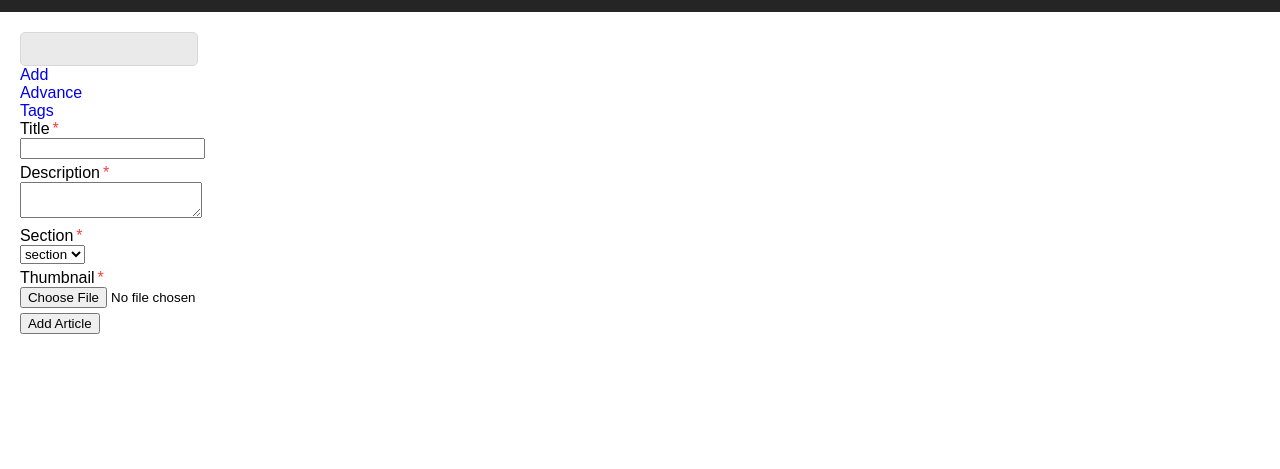
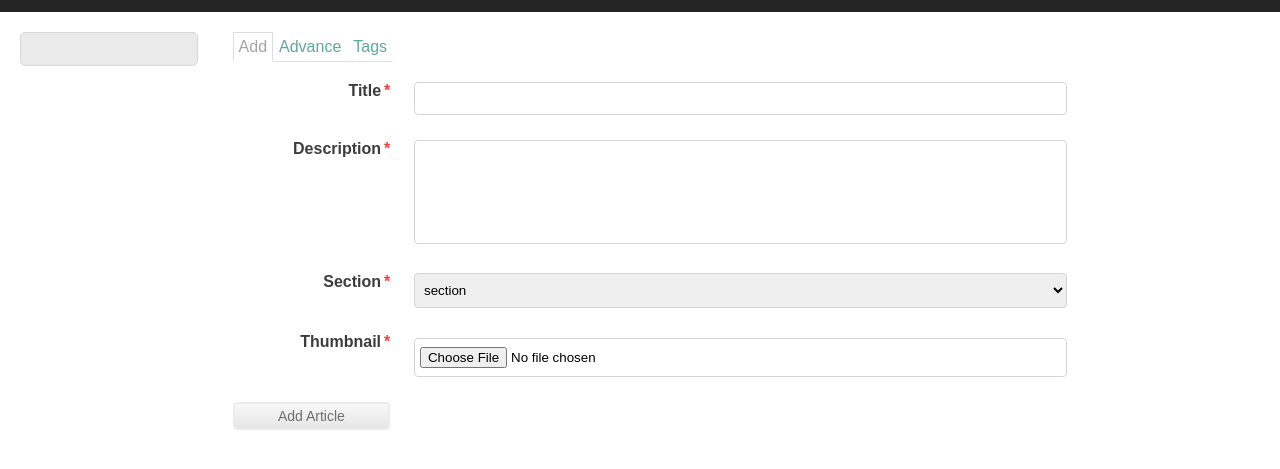
Before and after one commit to psanjeetprdxn/NEWSMAG, a PHP site: page /admin/add.php in a window 1280 px wide. Shown: the top 469 px of the page. Run offline with PHP 8.4, Linux system fonts and the light colour scheme.

Commit message:
article add/update form styling added

```diff
--- a/assets/css/style.css
+++ b/assets/css/style.css
@@ -332,3 +332,87 @@ aside nav a:hover { color: #a3a4a7; }
   font-size: 16px;
   font-weight: 700;
 }
+
+/*main-content add/update article*/
+.add-article {
+  width: 85%;
+  padding-left: 30px;
+  display: inline-block;
+}
+
+.add-article > ul > li { float: left; }
+
+.add-article > ul a {
+  padding: 5px;
+  border: 1px solid transparent;
+  border-bottom-color: #ddd;
+  color: #5ea89b;
+}
+
+.add-article > ul a:hover,
+.add-article > ul > li > .active {
+  border: 1px solid #ddd;
+  border-bottom: 1px solid transparent;
+  color: #a4a4a4;
+}
+
+.article-form .fields {
+  margin-top: 20px;
+  display: block;
+}
+
+.article-form .fields .input-label,
+.article-form .fields .input-fields {
+  display: inline-block;
+  vertical-align: top;
+}
+
+.article-form .fields .input-fields img { width: 78.5%; }
+
+.article-form .input-label {
+  width: 15.40%;
+  color: #3C3C3C;
+  font-size: 16px;
+  font-weight: bold;
+  text-align: right;
+}
+
+.article-form .fields .input-fields {
+  width: 83%;
+  padding-left: 1.88%;
+}
+
+.article-form input,
+.article-form textarea,
+.article-form select {
+  width: 78.64%;
+  padding: 8px 0 8px 5px;
+  border: 1px solid #d5d5d5;
+  border-radius: 4px;
+  outline: none;
+}
+
+.article-form textarea {
+  padding: 6px 0 66px 5px;
+  resize: none;
+}
+
+.article-form input[type=file] { margin-top: 5px; }
+
+.article-form input[type=submit] {
+  width: 100%;
+  padding: 4px 10px 4px;
+  border: 2px solid #ececec;
+  background: linear-gradient(180deg, #f8f8f8, #e6e6e6);
+  border-radius: 4px;
+  color: #6e6e6e;
+  font-size: 14px;
+  font-weight: 500;
+  outline: none;
+}
+
+.article-form input[type=submit]:hover {
+  border: 2px solid #0d52c3;
+  background: linear-gradient(180deg, #007ec4, #0d52c3);
+  color: #fff;
+}
```
